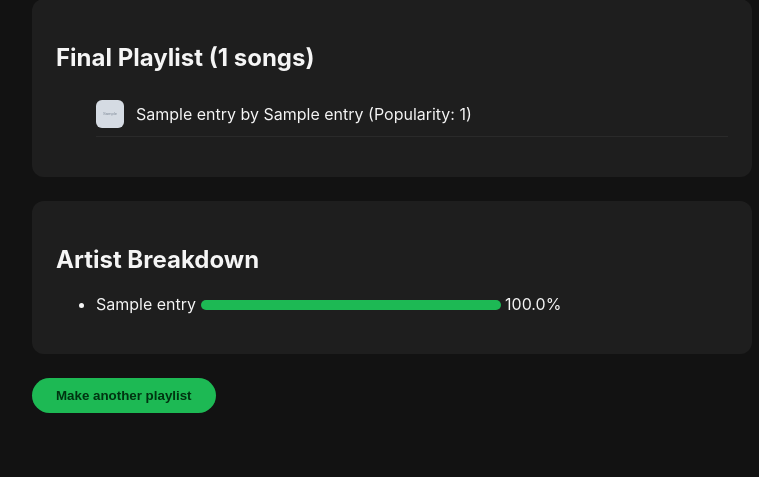
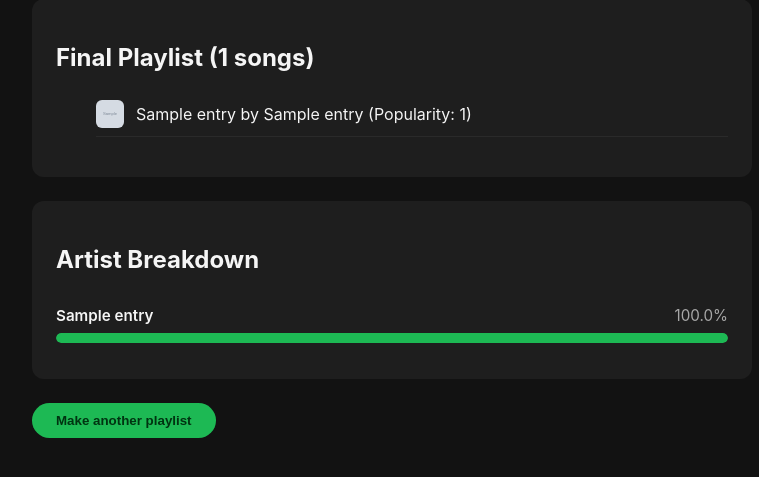
Before and after one commit to james-b1/SEO-Project1, a Flask app: page /results in a window 1280 px wide. Shown: the part 90-567 px from the top of the page, without its empty margins (248-1007 px from the left). Run offline with Flask 3, Linux system fonts and the light colour scheme; tables that the repository leaves empty hold one stand-in row (values such as "Sample post"); grey boxes marked "Sample" are stand-in pictures.

Commit message:
Updated Metric Styling

```diff
--- a/static/style.css
+++ b/static/style.css
@@ -36,5 +36,12 @@ input { background: #2a2a2a; color: #f5f5f5; border: 1px solid #3a3a3a;
 .artist-avatar { width: 56px; height: 56px; border-radius: 50%;
                  object-fit: cover; flex-shrink: 0; }
 .artist-card p { margin: 4px 0 0; color: #a7a7a7; font-size: 0.9rem; }
-.bar { display: inline-block; height: 10px; background: #1db954;
-       border-radius: 999px; max-width: 300px; }
+.metrics { list-style: none; padding: 0; margin: 0; }
+.metric-row { padding: 12px 0; }
+.metric-row + .metric-row { border-top: 1px solid #2a2a2a; }
+.metric-label { display: flex; justify-content: space-between;
+                margin-bottom: 8px; font-size: 0.95rem; }
+.metric-name { font-weight: 600; }
+.metric-pct { color: #a7a7a7; }
+.metric-track { background: #2a2a2a; border-radius: 999px; height: 10px; overflow: hidden; }
+.metric-bar { display: block; height: 100%; background: #1db954; border-radius: 999px; }
--- a/templates/results.html
+++ b/templates/results.html
@@ -17,10 +17,14 @@
   <h2>Artist Breakdown</h2>
   <ul class="metrics">
     {% for name, pct in breakdown %}
-    <li>
-      {{ name }}
-      <span class="bar" style="width: {{ pct }}%"></span>
-      {{ pct }}%
+    <li class="metric-row">
+      <div class="metric-label">
+        <span class="metric-name">{{ name }}</span>
+        <span class="metric-pct">{{ pct }}%</span>
+      </div>
+      <div class="metric-track">
+        <span class="metric-bar" style="width: {{ pct }}%"></span>
+      </div>
     </li>
     {% endfor %}
   </ul>
```
